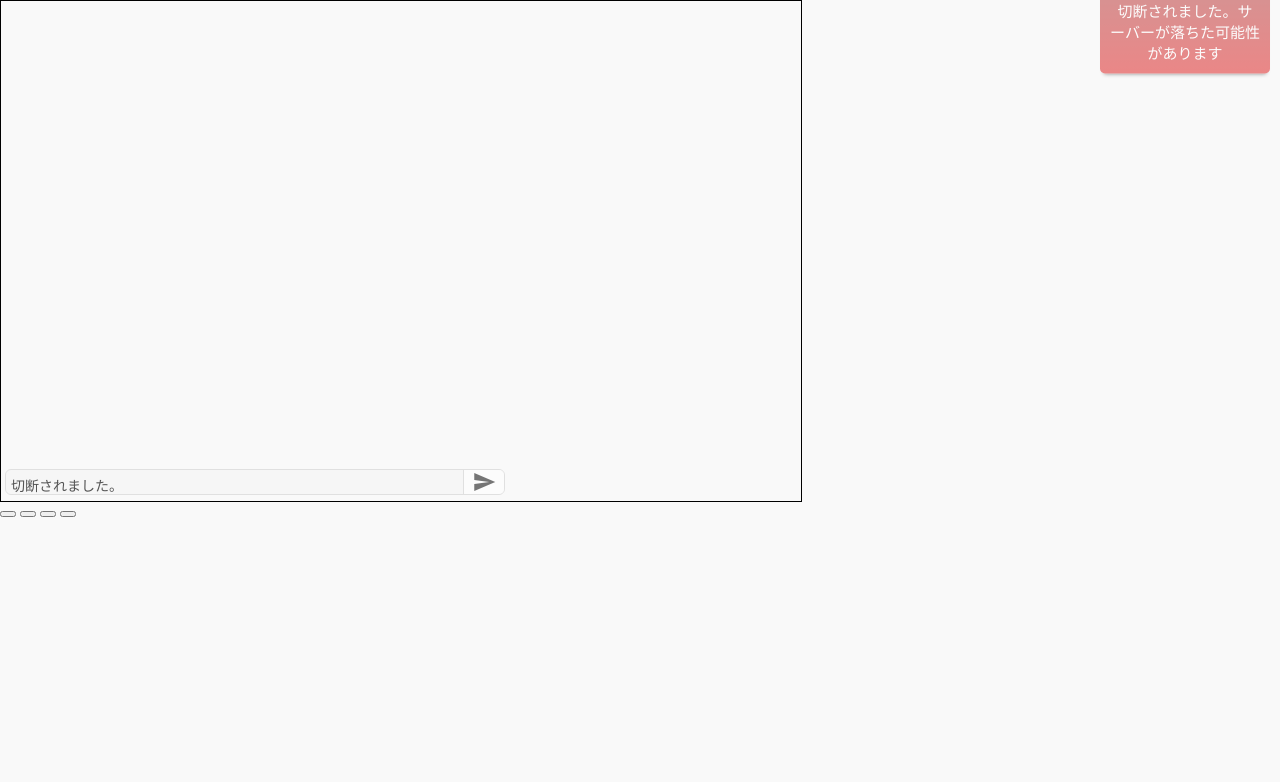
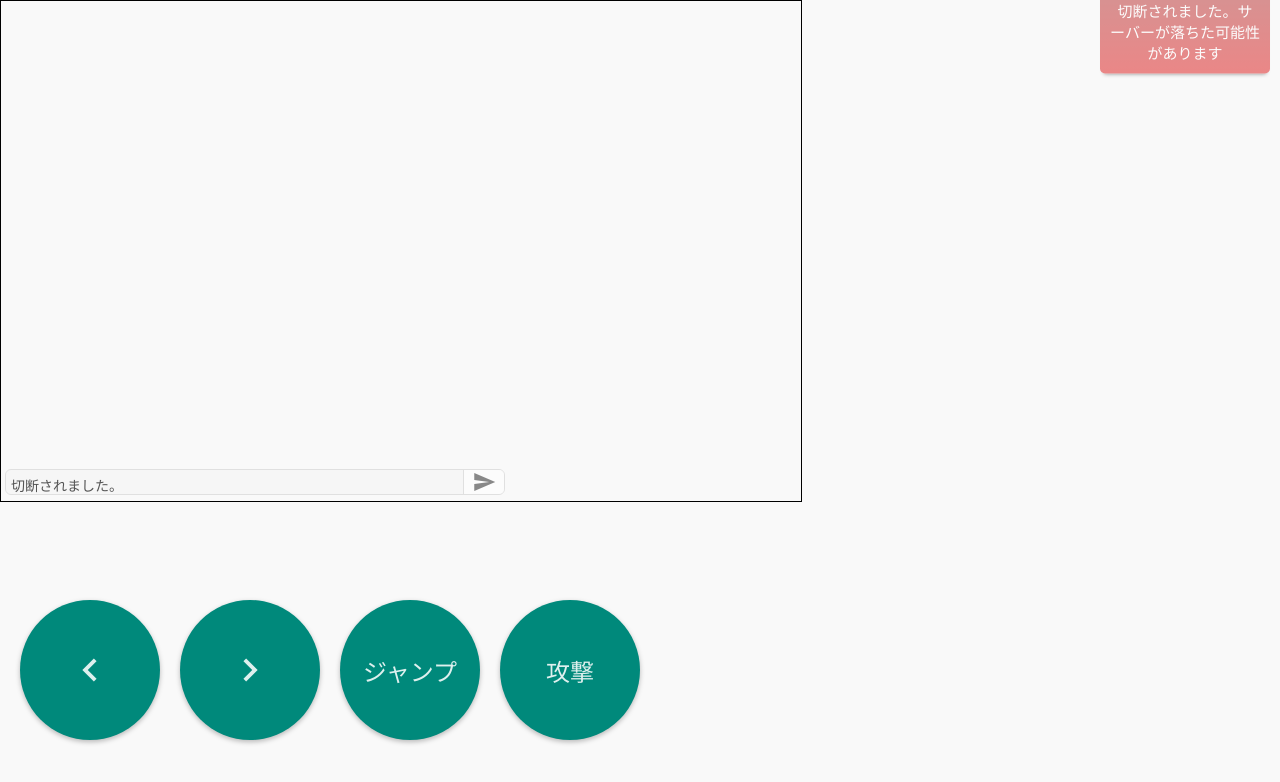
Before and after one commit to sagami1991/shin-godzilla, a website: page src/index.html in a window 1280 px wide. Drawn offline with Linux system fonts and the light colour scheme; files whose address does not match are found by name.

Commit message:
no message

```diff
--- a/src/game/canvas.ts
+++ b/src/game/canvas.ts
@@ -147,8 +147,8 @@ export class MainCanvas {
 
 	private static KEYSET = [
 		{keycode: [68, 39], eventName: "migi"},
-		{keycode: [87, 38], eventName: "ue"},
-		{keycode: [83, 40], eventName: "sita"},
+		// {keycode: [87, 38], eventName: "ue"},
+		// {keycode: [83, 40], eventName: "sita"},
 		{keycode: [65, 37], eventName: "hidari"},
 		{keycode: [32], eventName: "jump"},
 		{keycode: [88], eventName: "atk"}
@@ -159,21 +159,34 @@ export class MainCanvas {
 			MainCanvas.KeyEvent.atk = true;
 		});
 
-		window.addEventListener("keydown", e => {
-			MainCanvas.KEYSET.forEach((keyset) => {
+		MainCanvas.KEYSET.forEach((keyset) => {
+			window.addEventListener("keydown", e => {
 				if (keyset.keycode.find(keycode => e.keyCode === keycode)) {
 					(<any>MainCanvas.KeyEvent)[keyset.eventName] = true;
 				}
 			});
-		});
-
-		window.addEventListener("keyup", e => {
-			MainCanvas.KEYSET.forEach((keyset) => {
+			window.addEventListener("keyup", e => {
 				if (keyset.keycode.find(keycode => e.keyCode === keycode)) {
 					(<any>MainCanvas.KeyEvent)[keyset.eventName] = false;
 				}
 			});
+
+			document.querySelector(`.${keyset.eventName}`).addEventListener("mousedown", () => {
+				(<any>MainCanvas.KeyEvent)[keyset.eventName] = true;
+			});
+
+			document.querySelector(`.${keyset.eventName}`).addEventListener("touchstart", () => {
+				(<any>MainCanvas.KeyEvent)[keyset.eventName] = true;
+			});
+
+			document.querySelector(`.${keyset.eventName}`).addEventListener("mouseup", () => {
+				(<any>MainCanvas.KeyEvent)[keyset.eventName] = false;
+			});
+			document.querySelector(`.${keyset.eventName}`).addEventListener("touchend", () => {
+				(<any>MainCanvas.KeyEvent)[keyset.eventName] = false;
+			});
 		});
+
 	}
 
 	/** 画像を読み込む */
--- a/src/game/gozzila.ts
+++ b/src/game/gozzila.ts
@@ -72,7 +72,7 @@ export class Gozzila extends BaseMonster {
 	}
 	/** 接触しているか */
 	public sessyoku(x: number, y: number) {
-		if (this.mode !== GozzilaMode.dead) return false;
+		if (this.mode === GozzilaMode.dead) return false;
 		return this.x + 30 <= x;
 	}
 
--- a/src/game/myEvil.ts
+++ b/src/game/myEvil.ts
@@ -41,12 +41,12 @@ export class Ebiruai extends SimpleEbiruai {
 				this.y = MainCanvas.Y0;
 				this.isJump = false;
 			}
-			if (MainCanvas.KeyEvent.atk && this.myTrains.length < 1) {
+			if (MainCanvas.KeyEvent.atk && this.myTrains.length < 3) {
 				this.atksita = true;
 				this.atk();
 			}
 			if (this.gozzila.inBeam(this.x, this.y - SimpleEbiruai.HEIGHT, this.y + SimpleEbiruai.HEIGHT)) {
-				this.hp -= 2;
+				this.hp -= 1;
 			}
 			if (this.gozzila.sessyoku(this.x, this.y)) {
 				this.hp -= 10;
--- a/src/index.html
+++ b/src/index.html
@@ -2,7 +2,7 @@
 <html>
 <head>
 	<meta charset="utf-8">
-	<meta name="viewport" content="width=800, initial-scale=1">
+	<meta name="viewport" content="width=800, user-scalable=no">
 	<title>Jupiter Story</title>
 	<link rel="shortcut icon" type="image/x-icon" href="./assets/favicon.ico">
 	<link href="https://fonts.googleapis.com/icon?family=Material+Icons" rel="stylesheet">
@@ -21,10 +21,10 @@
 		</div>
 	</div>
 	<div class="key-pad">
-		<button class="pad hidari"></button>
-		<button class="pad migi"></button>
-		<button class="pad jump"></button>
-		<button class="pad atk"></button>
+		<button class="pad hidari"><i class="material-icons">chevron_left</i></button>
+		<button class="pad migi"><i class="material-icons">chevron_right</i></button>
+		<button class="pad jump">ジャンプ</button>
+		<button class="pad atk">攻撃</button>
 	</div>
 	<script src="./bundle.js"></script>
 </body>
--- a/src/main.scss
+++ b/src/main.scss
@@ -5,6 +5,7 @@ body, h1, h2, h3, p {
 // 	font-family: 'Roboto', "Yu Gothic", "游ゴシック", 'Meiryo UI','メイリオ';
 // }
 body {
+	width: 800px;
 	margin: 0;
 	background-color: #f9f9f9;
 	color: #5f5f5f;
@@ -103,10 +104,46 @@ ul.chat-logs {
 	}
 }
 
-
-/** google material icon */
-.material-icons {
-	color: #757575;
+.key-pad {
+	position: relative;
+}
+.pad {
+	border: none;
+	position: absolute;
+	cursor: pointer;
+	box-shadow: 0 2px 5px 0 rgba(0,0,0,.26);
+    border-radius: 50%;
+	color: hsla(0,0%,100%,.87059);
+	width: 140px;
+    height: 140px;
+	display: flex;
+    align-items: center;
+    justify-content: center;
+	font-size: 24px;
+	background-color: #00897b;
+	.material-icons {
+		font-size: 46px;
+	}
+	&:hover {
+		background-color: #9c27b0;
+	}
+	$width: 160;
+	&.hidari {
+		top: 100px;
+		left: 20px + $width * 0;
+	}
+	&.migi {
+		top: 100px;
+		left: 20px + $width * 1;
+	}
+	&.jump {
+		top: 100px;
+		left: 20px + $width * 2;
+	}
+	&.atk {
+		top: 100px;
+		left: 20px + $width * 3;
+	}
 }
 
 #canvas {
```
Also changed, not shown: dist/bundle.js, dist/index.html, 1 other file.
